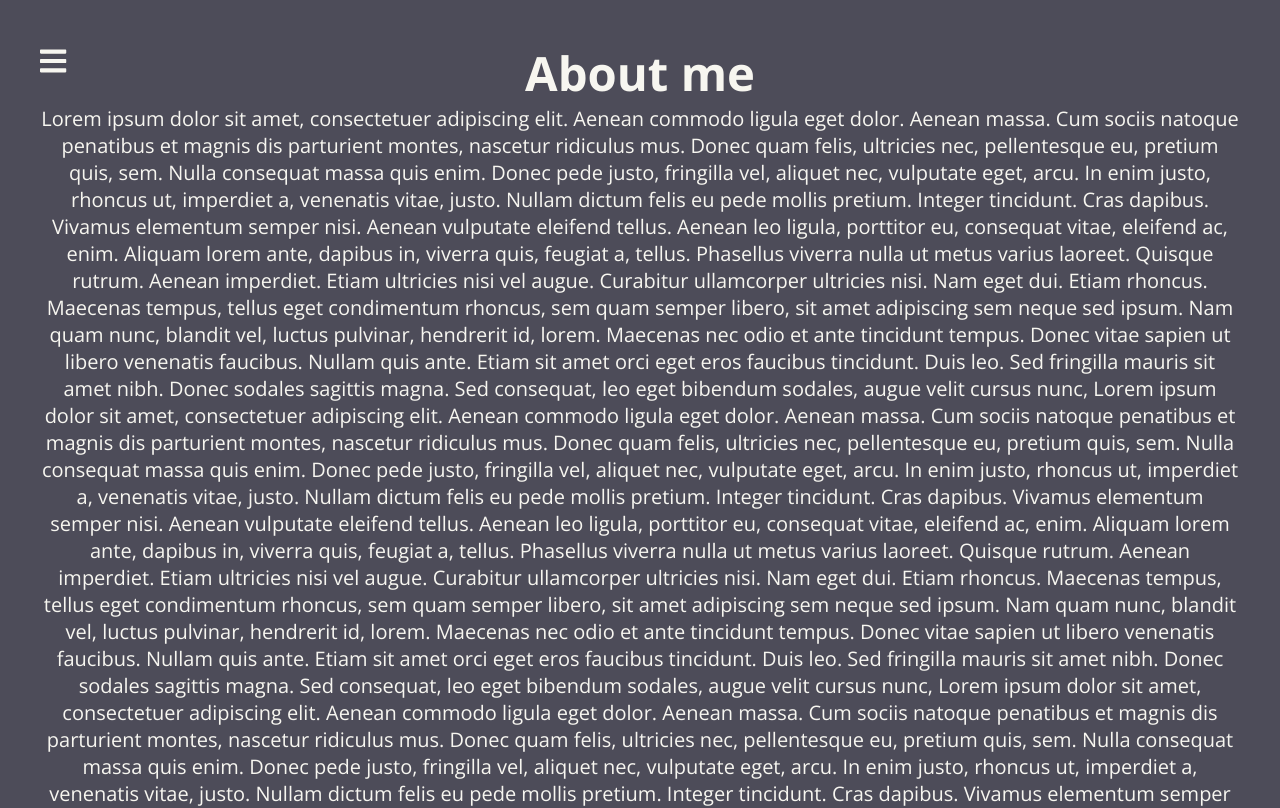
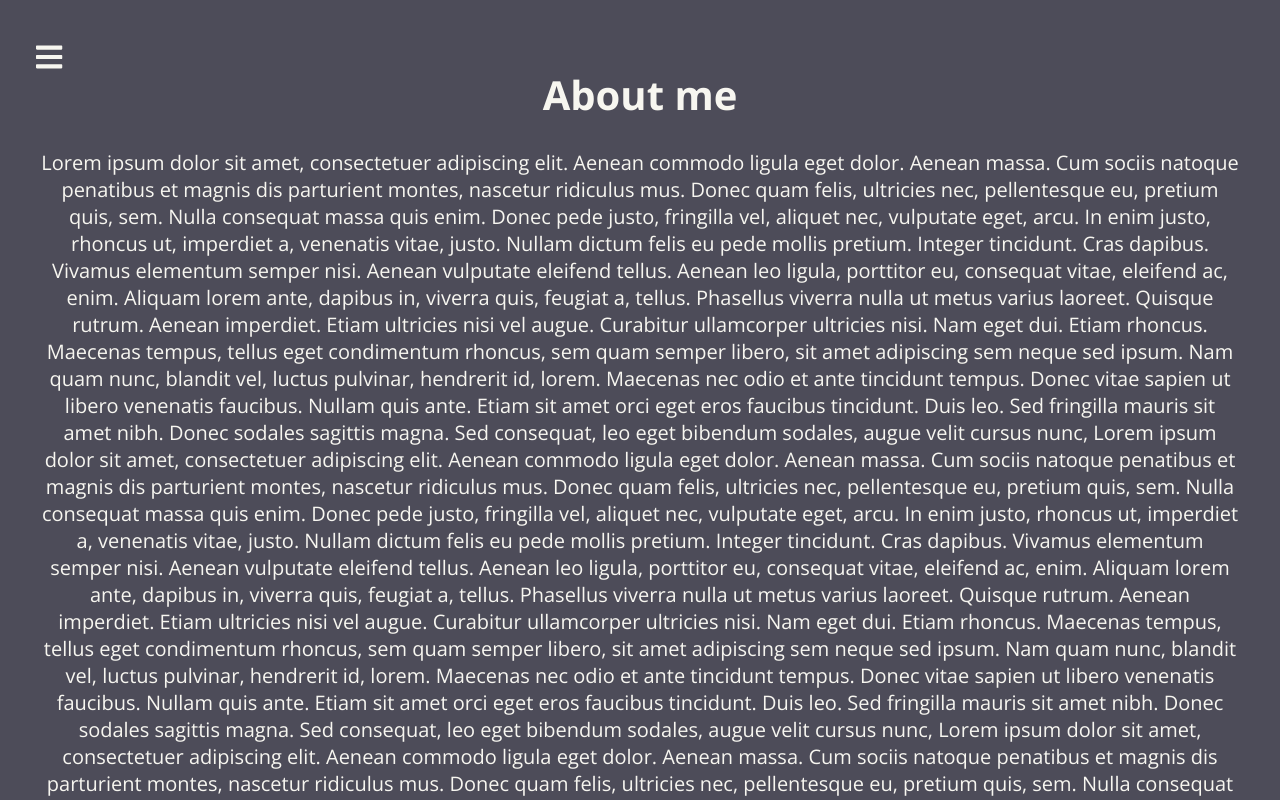
Before and after one commit to tsujin/tsujindotcom, a React app: page / in a window 1280 px wide. Shown: the top 808 px of the page. Built offline with nearby package versions, Linux system fonts and the light colour scheme.

Commit message:
restyle page to allow overlay to prevent scrolling

```diff
--- a/src/Root.js
+++ b/src/Root.js
@@ -1,5 +1,7 @@
 import React, { Component } from 'react';
 import Nav from './components/navComponent/nav'
+
+import './assets/css/normalize.css'
 
 class Root extends Component {
   constructor() {
@@ -23,7 +25,7 @@ class Root extends Component {
     // when the nav is open, we will add a listener for clicks anywhere on the page
     if (!this.state.navIsOpen) {
       document.addEventListener('click', this.closeNav, false);
-      this.setState({navTransform: "0"});
+      this.setState({navTransform: '0'});
     } else {
         document.removeEventListener('click', this.closeNav, false);
         this.setState({navTransform: "-100"});
@@ -44,7 +46,7 @@ class Root extends Component {
       this.setState({
         overlayStyle: {
           transition: 'opacity 0.3s',
-          transform: 'translate3d(0%, 0, 0)',
+          transform: '',
           opacity: '1',
         }
       });
@@ -66,8 +68,8 @@ class Root extends Component {
     return (
       <div id="outer-container">
         <div className="overlay" style={this.state.overlayStyle}></div>
+        <Nav onClick={this.toggleNav} transform={this.state.navTransform}/>
         <main id="page-wrap">
-          <Nav onClick={this.toggleNav} transform={this.state.navTransform}/>
           <h1>About me</h1>
           <p>
             Lorem ipsum dolor sit amet, consectetuer adipiscing elit. Aenean commodo ligula eget dolor. Aenean massa. Cum sociis natoque penatibus et magnis dis parturient montes, nascetur ridiculus mus. Donec quam felis, ultricies nec, pellentesque eu, pretium quis, sem. Nulla consequat massa quis enim. Donec pede justo, fringilla vel, aliquet nec, vulputate eget, arcu. In enim justo, rhoncus ut, imperdiet a, venenatis vitae, justo. Nullam dictum felis eu pede mollis pretium. Integer tincidunt. Cras dapibus. Vivamus elementum semper nisi. Aenean vulputate eleifend tellus. Aenean leo ligula, porttitor eu, consequat vitae, eleifend ac, enim. Aliquam lorem ante, dapibus in, viverra quis, feugiat a, tellus. Phasellus viverra nulla ut metus varius laoreet. Quisque rutrum. Aenean imperdiet. Etiam ultricies nisi vel augue. Curabitur ullamcorper ultricies nisi. Nam eget dui. Etiam rhoncus. Maecenas tempus, tellus eget condimentum rhoncus, sem quam semper libero, sit amet adipiscing sem neque sed ipsum. Nam quam nunc, blandit vel, luctus pulvinar, hendrerit id, lorem. Maecenas nec odio et ante tincidunt tempus. Donec vitae sapien ut libero venenatis faucibus. Nullam quis ante. Etiam sit amet orci eget eros faucibus tincidunt. Duis leo. Sed fringilla mauris sit amet nibh. Donec sodales sagittis magna. Sed consequat, leo eget bibendum sodales, augue velit cursus nunc,
--- a/src/assets/css/_globals.scss
+++ b/src/assets/css/_globals.scss
@@ -93,24 +93,26 @@ $max_width: 1200px;
 // - DEFAULTS
 ////////////////
 
-* {
+*, *:after, *:before {
+  -webkit-box-sizing: border-box;
   box-sizing: border-box;
-  margin: 0;
-  padding: 0;
 }
 
 html {
   min-height: 100%;
-  overflow-x: hidden;
   @include fluid-type($min_width, $max_width, $min_font, $max_font);
+  display: block;
 }
 
 body {
   height: 100%;
   font-family:
   'Open Sans', sans-serif;
-  font-size: 1em;
   color: $main-font-color;
+}
+
+#outer-container {
+  height: 100%;
 }
 
 // a slightly opaque overlay for when the main page is out of focus
@@ -127,6 +129,8 @@ main {
   padding: 2em 2em;
   text-align: center;
   background: $background;
+  overflow-y: scroll;
+  position: fixed;
 }
 
 // scale each header up in size, based on the vw
--- a/src/components/navComponent/nav.scss
+++ b/src/components/navComponent/nav.scss
@@ -81,6 +81,9 @@
   font-size: 30px;
   cursor: pointer;
   position: fixed;
+  z-index: 1;
+  top: 36px;
+  left: 36px;
 
   &:hover {
     color: $focus-color;
```
